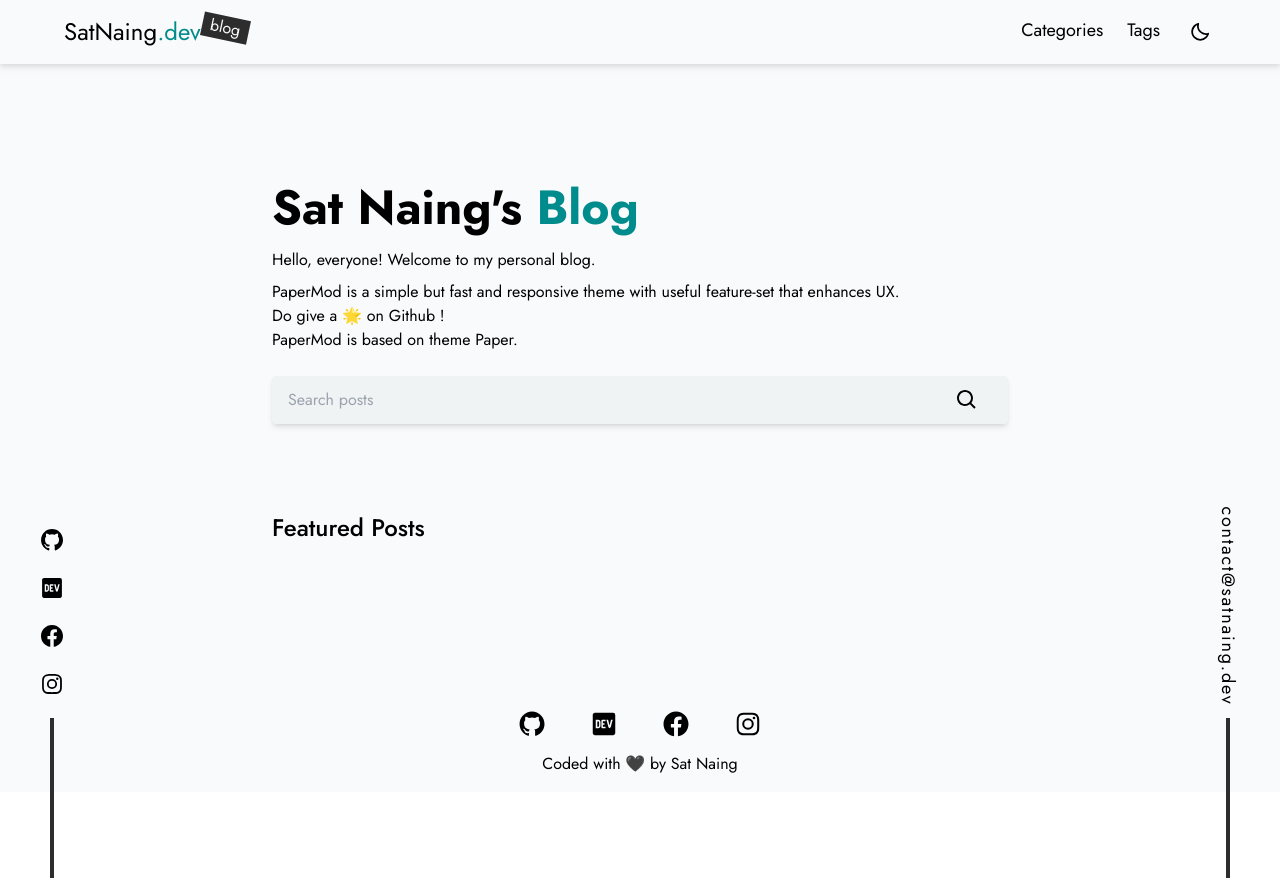
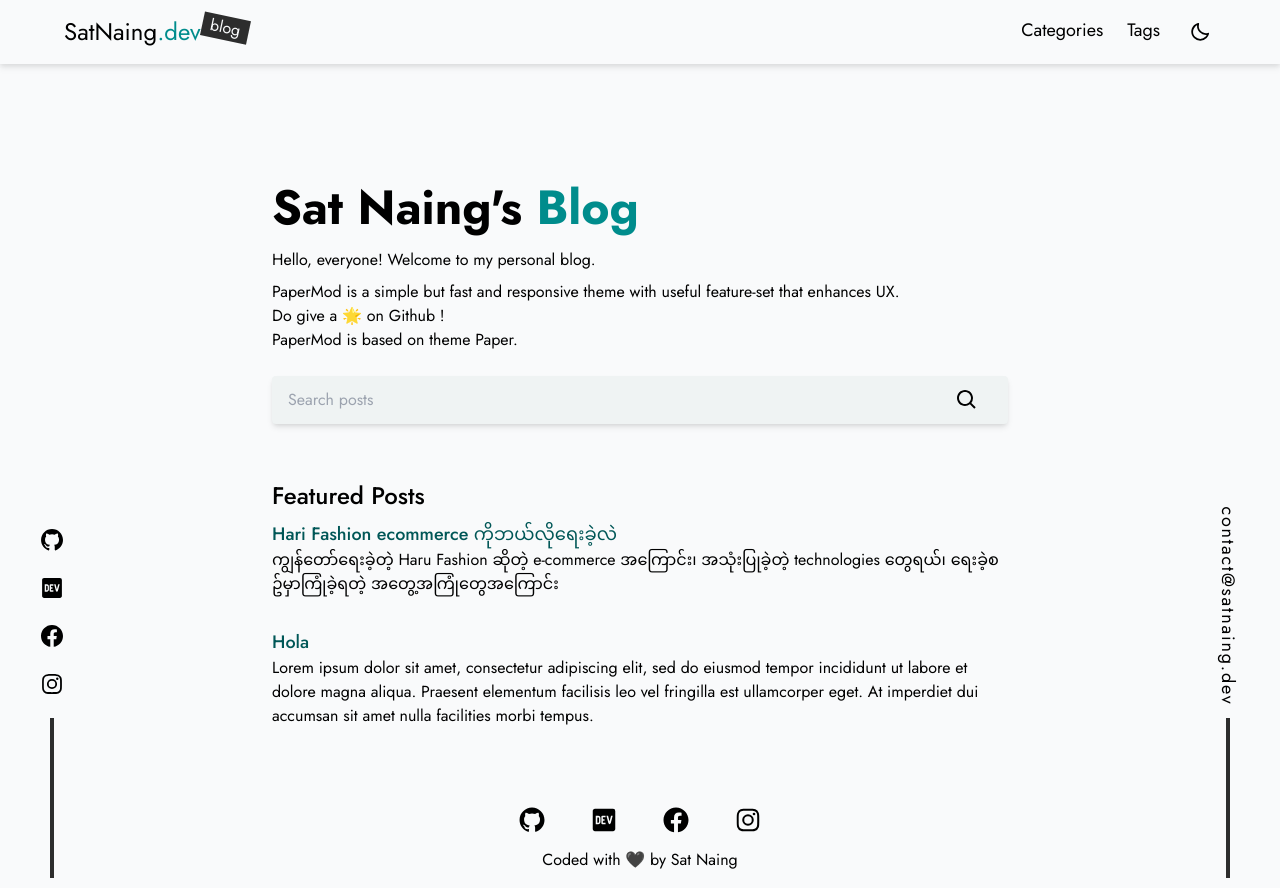
Before and after one commit to Muray1008/portfolio, a Next.js app: page /blog in a window 1280 px wide. Before the commit the page ends 800 px from the top, so only its background shows below. Built offline with nearby package versions, Linux system fonts and the light colour scheme.

Commit message:
:art: update blog index for updated layout

```diff
--- a/pages/blog/index.tsx
+++ b/pages/blog/index.tsx
@@ -1,6 +1,4 @@
 import type { GetStaticProps, NextPage } from "next";
-
-import { articlesWithMetadata } from "utils/articlesWithMetadata";
 import { MdxMeta } from "@/components/BlogLayout";
 
 import AppHead from "@/components/AppHead";
@@ -10,6 +8,7 @@ import SocialLinks from "@/components/SocialLinks";
 import BlogHeader from "@/components/BlogHeader";
 import BlogCard from "@/components/BlogCard";
 import Footer from "@/components/Footer";
+import { getAllPosts } from "utils/api";
 
 type Props = {
   posts: MdxMeta[];
@@ -29,8 +28,8 @@ const Home: NextPage<Props> = ({ posts }) => {
           <SocialLinks />
           <main id="main" className="mb-20">
             <BlogHeroSection />
-            <div className="py-8 px-4 sm:px-8 md:px-20 max-w-4xl mx-auto">
-              <h2 className="text-2xl font-medium">Featured Posts</h2>
+            <div className="px-4 sm:px-8 md:px-20 max-w-4xl mx-auto">
+              <h2 className="text-2xl font-medium mb-2">Featured Posts</h2>
               {posts.map((post) => (
                 <BlogCard post={post} key={post.slug} />
               ))}
@@ -43,8 +42,8 @@ const Home: NextPage<Props> = ({ posts }) => {
   );
 };
 
-export const getStaticProps: GetStaticProps = async (context) => {
-  const posts: MdxMeta[] = await articlesWithMetadata();
+export const getStaticProps: GetStaticProps = async () => {
+  const posts = getAllPosts(["slug", "title", "excerpt", "datetime"]);
 
   return {
     props: {
@@ -53,25 +52,4 @@ export const getStaticProps: GetStaticProps = async (context) => {
   };
 };
 
-const blogPosts = [
-  {
-    id: 1,
-    title: "Rust in the future of JavaScript Ecosystem",
-    link: "#somelink",
-    desc: "Why is Rust being used to replace parts of the JavaScript web ecosystem like minification (Terser), transpilation (Babel), formatting (Prettier), bundling (webpack), linting (ESLint), and more?",
-  },
-  {
-    id: 2,
-    title: "Creating a Monorepo with Lerna & Yarn Workspaces",
-    link: "#somelink",
-    desc: "In this guide, you will learn how to create a Monorepo to manage multiple packages with a shared build, test, and release process.",
-  },
-  {
-    id: 3,
-    title: "From Firebase/Redis to MySQL with PlanetScale",
-    link: "#somelink",
-    desc: "Learn how I migrated my Next.js website to use MySQL with PlanetScale, resulting in 10x faster response times for my APIs.",
-  },
-];
-
 export default Home;
```
